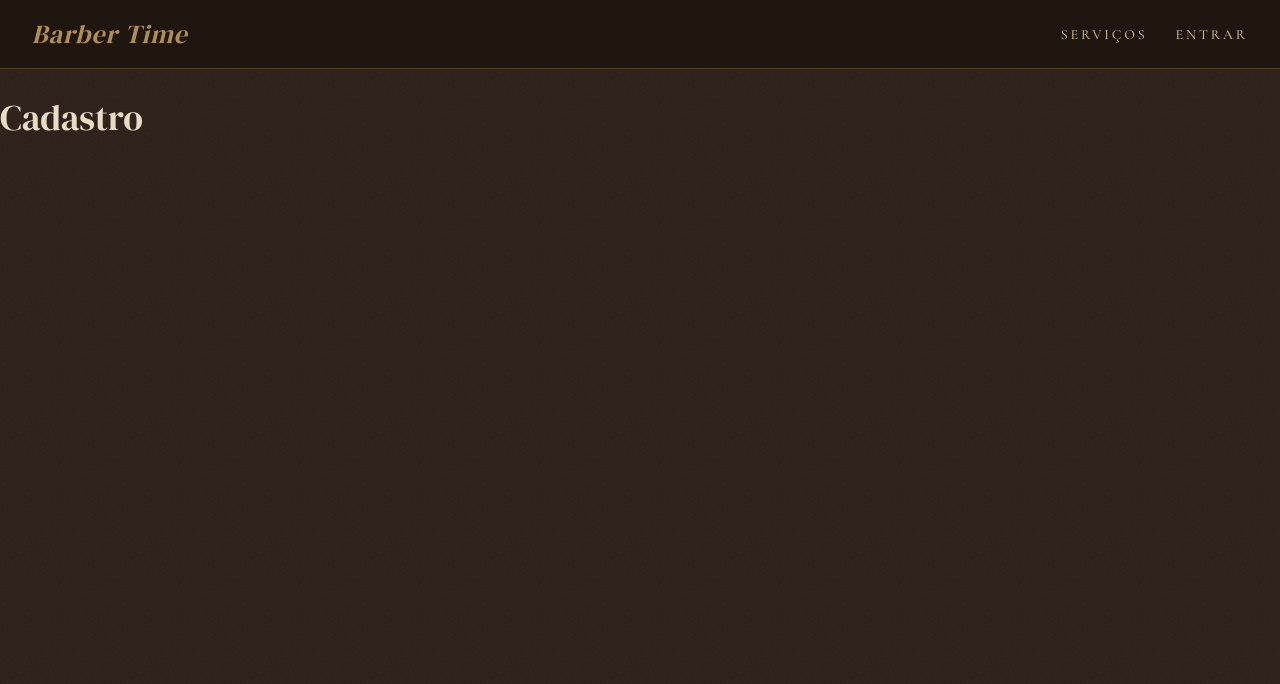
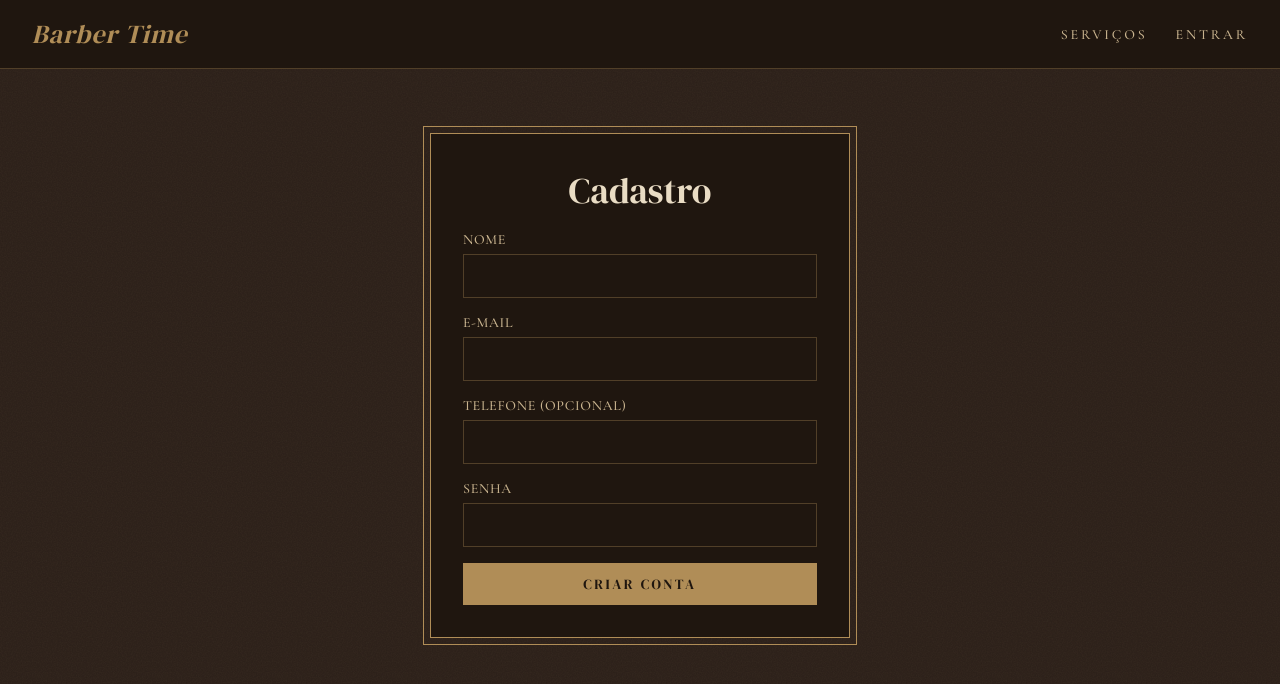
Before and after one commit to marcelo3099/barbe.sa, a React (Vite) app in the folder frontend/: page /cadastro in a window 1280 px wide. Shown: the top 684 px of the page. Built offline with nearby package versions, Linux system fonts and the light colour scheme; no server answers.

Commit message:
feat(front): login and register pages

```diff
--- /dev/null
+++ b/frontend/src/pages/Auth.css
@@ -0,0 +1,49 @@
+.auth {
+  display: flex;
+  justify-content: center;
+  padding: 64px 16px;
+}
+
+.ficha {
+  width: 100%;
+  max-width: 420px;
+  padding: 32px;
+  border: 1px solid var(--brass);
+  outline: 1px solid var(--brass);
+  outline-offset: 6px;
+  background: var(--bg2);
+  display: flex;
+  flex-direction: column;
+  gap: 16px;
+}
+
+.ficha h1 {
+  margin: 0;
+  text-align: center;
+}
+
+.field-group {
+  display: flex;
+  flex-direction: column;
+  gap: 6px;
+  font-size: 14px;
+  letter-spacing: .05em;
+  text-transform: uppercase;
+  color: var(--muted);
+}
+
+.field-error {
+  color: var(--cream);
+  text-transform: none;
+  letter-spacing: normal;
+  font-size: 15px;
+}
+
+.ficha .btn {
+  width: 100%;
+}
+
+.ficha .hint {
+  text-align: center;
+  font-size: 15px;
+}
--- a/frontend/src/pages/Login.jsx
+++ b/frontend/src/pages/Login.jsx
@@ -1,3 +1,68 @@
+import { useState } from "react";
+import { Link, useNavigate } from "react-router-dom";
+import { homeFor, useAuth } from "../auth/AuthContext";
+import ErrorMessage from "../components/ErrorMessage";
+import "./Auth.css";
+
 export default function Login() {
-  return <h1>Entrar</h1>;
+  const { login, sessionMessage } = useAuth();
+  const navigate = useNavigate();
+  const [email, setEmail] = useState("");
+  const [password, setPassword] = useState("");
+  const [error, setError] = useState(null);
+  const [pending, setPending] = useState(false);
+
+  async function handleSubmit(e) {
+    e.preventDefault();
+    setError(null);
+    setPending(true);
+    try {
+      const loggedIn = await login(email, password);
+      navigate(homeFor(loggedIn.role));
+    } catch (err) {
+      setError(err);
+    } finally {
+      setPending(false);
+    }
+  }
+
+  return (
+    <div className="auth">
+      <form className="ficha" onSubmit={handleSubmit}>
+        <h1>Entrar</h1>
+        {sessionMessage && (
+          <p role="alert" className="error">
+            {sessionMessage}
+          </p>
+        )}
+        <ErrorMessage error={error} />
+        <label className="field-group">
+          E-mail
+          <input
+            className="field"
+            type="email"
+            value={email}
+            onChange={(e) => setEmail(e.target.value)}
+            required
+          />
+        </label>
+        <label className="field-group">
+          Senha
+          <input
+            className="field"
+            type="password"
+            value={password}
+            onChange={(e) => setPassword(e.target.value)}
+            required
+          />
+        </label>
+        <button className="btn solid" type="submit" disabled={pending}>
+          Entrar
+        </button>
+        <p className="hint">
+          Não tem conta? <Link to="/cadastro">Criar conta</Link>
+        </p>
+      </form>
+    </div>
+  );
 }
--- a/frontend/src/pages/Register.jsx
+++ b/frontend/src/pages/Register.jsx
@@ -1,3 +1,90 @@
+import { useState } from "react";
+import { useNavigate } from "react-router-dom";
+import { homeFor, useAuth } from "../auth/AuthContext";
+import ErrorMessage from "../components/ErrorMessage";
+import "./Auth.css";
+
 export default function Register() {
-  return <h1>Cadastro</h1>;
+  const { register } = useAuth();
+  const navigate = useNavigate();
+  const [name, setName] = useState("");
+  const [email, setEmail] = useState("");
+  const [phone, setPhone] = useState("");
+  const [password, setPassword] = useState("");
+  const [error, setError] = useState(null);
+  const [clientError, setClientError] = useState(null);
+  const [pending, setPending] = useState(false);
+
+  async function handleSubmit(e) {
+    e.preventDefault();
+    setError(null);
+    setClientError(null);
+    if (password.length < 8) {
+      setClientError("A senha precisa ter pelo menos 8 caracteres");
+      return;
+    }
+    setPending(true);
+    try {
+      const created = await register({ name, email, password, phone: phone || undefined });
+      navigate(homeFor(created.role));
+    } catch (err) {
+      setError(err);
+    } finally {
+      setPending(false);
+    }
+  }
+
+  const emailErrors = error?.details?.email;
+
+  return (
+    <div className="auth">
+      <form className="ficha" onSubmit={handleSubmit}>
+        <h1>Cadastro</h1>
+        <ErrorMessage error={error} />
+        {clientError && (
+          <p role="alert" className="error">
+            {clientError}
+          </p>
+        )}
+        <label className="field-group">
+          Nome
+          <input className="field" value={name} onChange={(e) => setName(e.target.value)} required />
+        </label>
+        <div className="field-group">
+          <label htmlFor="register-email">E-mail</label>
+          <input
+            id="register-email"
+            className="field"
+            type="email"
+            value={email}
+            onChange={(e) => setEmail(e.target.value)}
+            aria-describedby={emailErrors ? "email-error" : undefined}
+            required
+          />
+          {emailErrors && (
+            <span id="email-error" role="alert" className="field-error">
+              {emailErrors[0]}
+            </span>
+          )}
+        </div>
+        <label className="field-group">
+          Telefone (opcional)
+          <input className="field" value={phone} onChange={(e) => setPhone(e.target.value)} />
+        </label>
+        <label className="field-group">
+          Senha
+          <input
+            className="field"
+            type="password"
+            value={password}
+            onChange={(e) => setPassword(e.target.value)}
+            required
+          />
+        </label>
+        <button className="btn solid" type="submit" disabled={pending}>
+          Criar conta
+        </button>
+      </form>
+    </div>
+  );
 }
```
Also changed, not shown: 2 other files (tests, documents, lock files or other folders).
